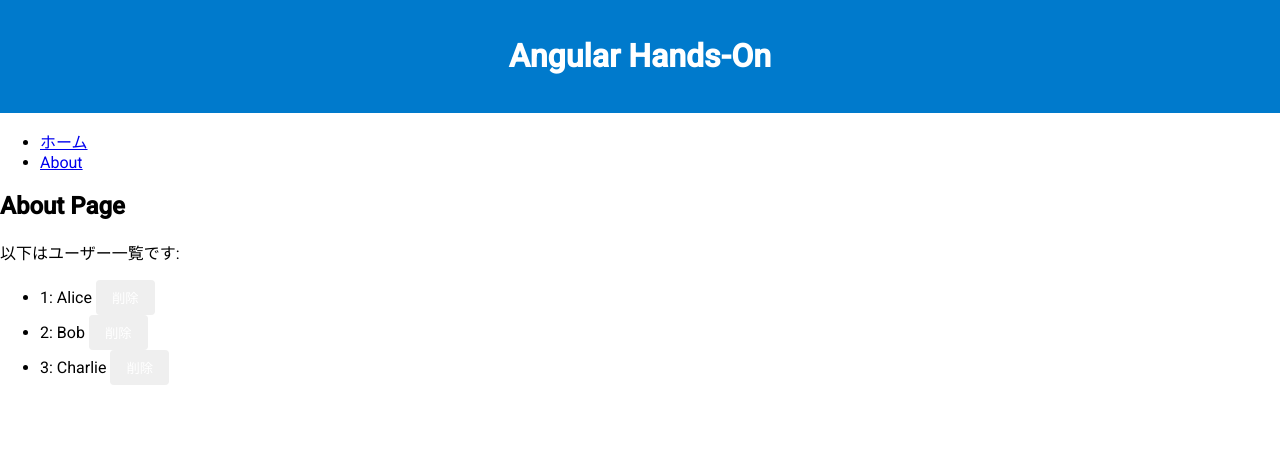
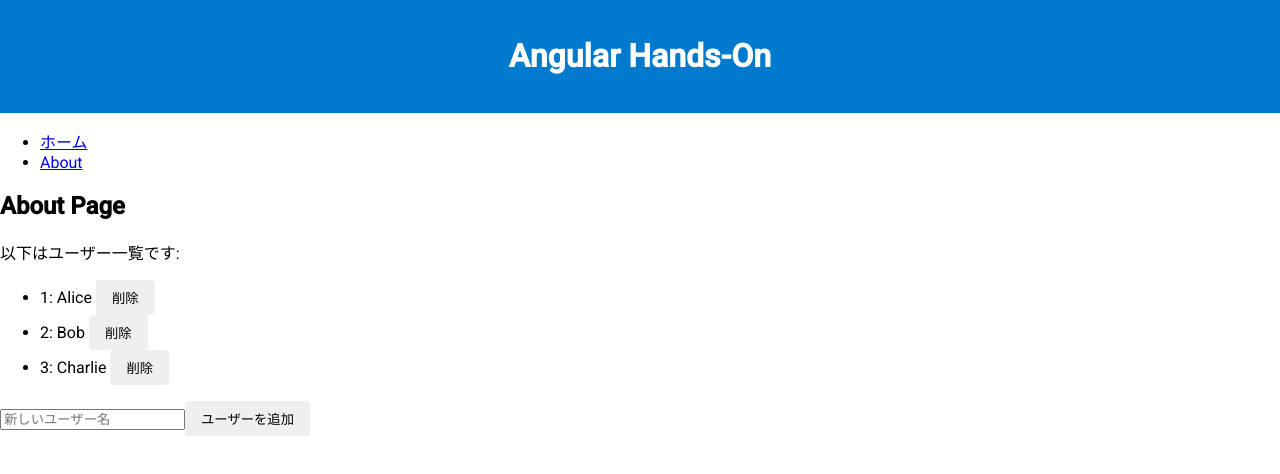
Before and after one commit to yuta-komura/angular-practice, an Angular app in the folder web-client/: page /about in a window 1280 px wide. Shown: the top 474 px of the page. Built offline with nearby package versions, Linux system fonts and the light colour scheme.

Commit message:
ボタンのスタイルを変更し、新しいユーザーを追加する機能を実装

```diff
--- a/web-client/src/app/presentation/components/about/about.component.css
+++ b/web-client/src/app/presentation/components/about/about.component.css
@@ -14,10 +14,10 @@ button {
   padding: 8px 16px;
   border: none;
   border-radius: 4px;
-  color: white;
+  color: black;
   cursor: pointer;
 }
 
 button:hover {
-  opacity: 0.9;
+  opacity: 0.6;
 }
--- a/web-client/src/app/presentation/components/about/about.component.html
+++ b/web-client/src/app/presentation/components/about/about.component.html
@@ -6,3 +6,8 @@
     <button (click)="openDeleteDialog(user)">削除</button>
   </li>
 </ul>
+
+<input #newUser type="text" placeholder="新しいユーザー名" />
+<button (click)="addUser(newUser.value); newUser.value = ''">
+  ユーザーを追加
+</button>
```
